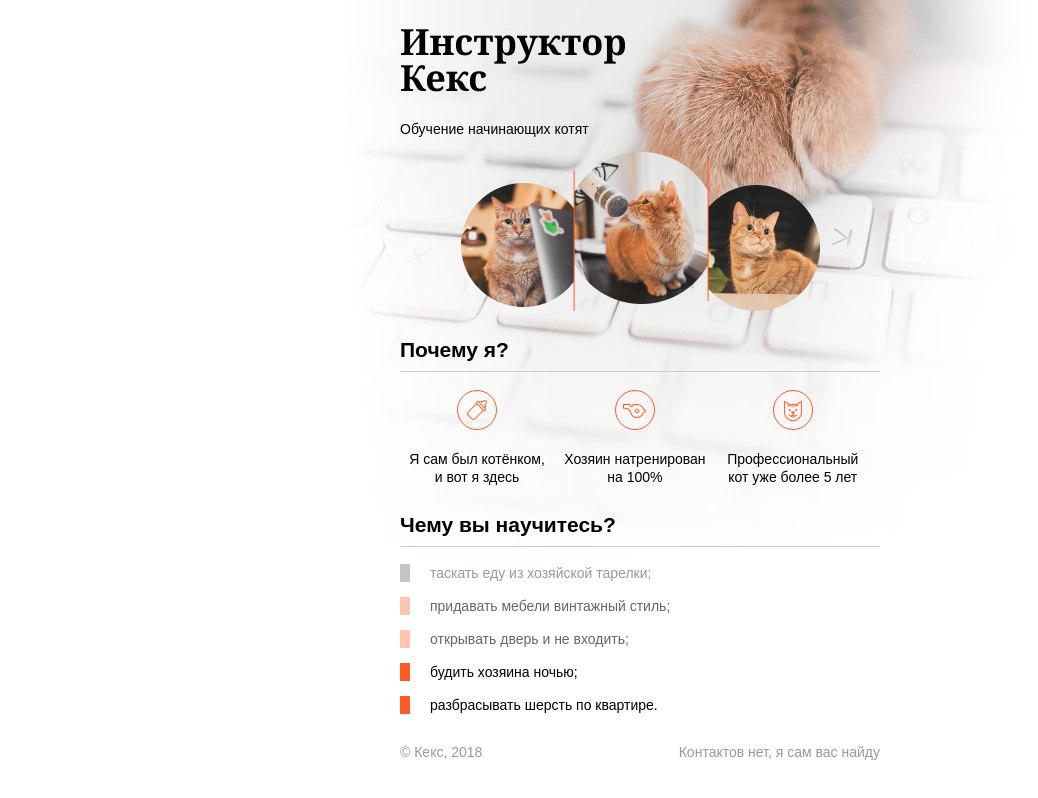
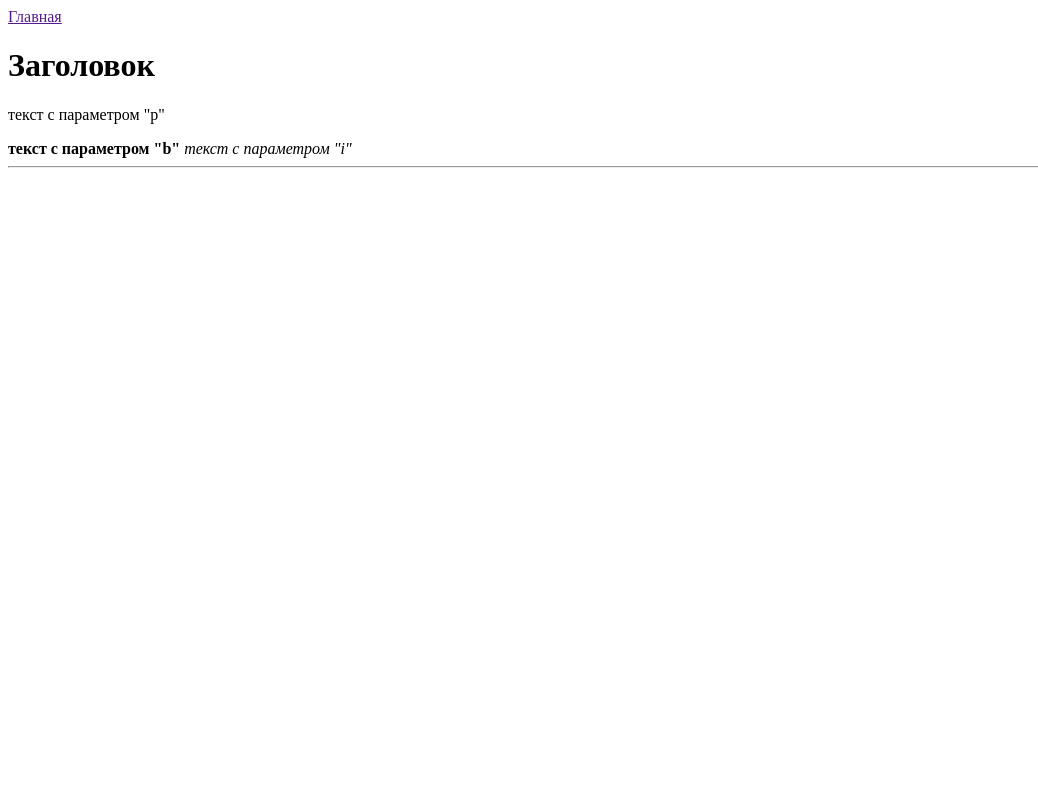
Before and after one commit to panarik/HttpLesson, a plain HTML site: page index.html in a window 1280 px wide. Shown: the whole page, without its empty margins (0-1038 px from the left). Drawn offline with Linux system fonts and the light colour scheme.

Commit message:
[lesson-1] add attributes

```diff
--- a/index.html
+++ b/index.html
@@ -1,40 +1,34 @@
 <!DOCTYPE html>
-<html lang="ru">
-  <head>
-    <meta charset="utf-8">
-    <title>Инструктор Кекс</title>
-    <link rel="stylesheet" href="style.css">
-  </head>
-  <body>
-    <div class="container">
-      <header class="site-header">
-        <h1>Инструктор Кекс</h1>
-        <p>Обучение начинающих котят</p>
-        <img src="img/keks.png">
-      </header>
+<html lang="en">
 
-      <section class="features">
-        <h2>Почему я?</h2>
-        <p class="feature-kitten">Я сам был котёнком, и вот я здесь</p>
-        <p class="feature-train">Хозяин натренирован на 100%</p>
-        <p class="feature-cat">Профессиональный кот уже более 5 лет</p>
-      </section>
+<head>
+        <meta charset="UTF-8">
+        <meta http-equiv="X-UA-Compatible" content="IE=edge">
+        <meta name="viewport" content="width=device-width, initial-scale=1.0">
+        <title>Document</title>
+</head>
 
-      <section class="skills">
-        <h2>Чему вы научитесь?</h2>
-        <ul class="skills-list">
-          <li class="skills-item">таскать еду из хозяйской тарелки;</li>
-          <li class="skills-item standart">придавать мебели винтажный стиль;</li>
-          <li class="skills-item standart">открывать дверь и не входить;</li>
-          <li class="skills-item vip">будить хозяина ночью;</li>
-          <li class="skills-item vip">разбрасывать шерсть по квартире.</li>
-        </ul>
-      </section>
+<body>
 
-      <footer class="site-footer">
-        <p>© Кекс, 2018</p>
-        <p>Контактов нет, я сам вас найду</p>
-      </footer>
-    </div>
-  </body>
+        <!--ссылки-->
+        <a href="">Главная</a>
+
+        <!--парные теги-->
+        <!--Заголовок-->
+        <h1>Заголовок</h1>
+        <!--параграф-->
+        <p>текст с параметром "p"</p>
+        <!--bolt-->
+        <b>текст с параметром "b"</b>
+        <!--курсив-->
+        <i>текст с параметром "i"</i>
+
+        <!--одиночные теги-->
+        <br>
+        <hr>
+
+
+
+</body>
+
 </html>
--- a/style.css
+++ /dev/null
@@ -1,93 +0,0 @@
-body {
-  padding: 0;
-  font-family: "Arial", sans-serif;
-  font-size: 14px;
-  line-height: 18px;
-  color: #000000;
-  background: #ffffff url("img/keks-background.jpg") no-repeat 50% 0;
-}
-
-h1 {
-  width: 260px;
-  font-family: "Georgia", serif;
-  font-size: 36px;
-  line-height: 36px;
-}
-
-h2 {
-  padding-bottom: 12px;
-  border-bottom: 1px solid #cccccc;
-}
-
-.site-header {
-  margin-bottom: 30px;
-}
-
-.skills-item {
-  margin-bottom: 15px;
-  padding-left: 20px;
-  border-left: 10px solid #c4c4c4;
-  color: #999999;
-}
-
-.standart {
-  border-color: #ffc5b3;
-  color: #666666;
-}
-
-/* Добавьте правило ниже */
-
-.vip {
-  border-color: #ff5a26;
-  color: #000000;
-}
-
-.container {
-  width: 480px;
-  margin: 0 auto;
-}
-
-.site-header img {
-  display: block;
-  margin: 0 auto;
-}
-
-.features {
-  margin-bottom: 30px;
-}
-
-.features p {
-  display: inline-block;
-  vertical-align: top;
-  width: 30%;
-  margin: 0 5px;
-  text-align: center;
-  background-repeat: no-repeat;
-  background-position: center top;
-}
-
-.feature-kitten {
-  padding-top: 60px;
-  background-image: url("img/bottle.svg");
-}
-
-.feature-cat {
-  padding-top: 60px;
-  background-image: url("img/cat.svg");
-}
-
-.feature-train {
-  padding-top: 60px;
-  background-image: url("img/whistle.svg");
-}
-
-.skills-list {
-  padding: 0;
-  list-style: none;
-}
-
-.site-footer {
-  display: flex;
-  justify-content: space-between;
-  color: #999999;
-}
```
Also changed, not shown: img/bottle.svg (deleted), img/cat.svg (deleted), img/keks-background.jpg (deleted), img/keks.png (deleted), img/whistle.svg (deleted), 1 other file.
